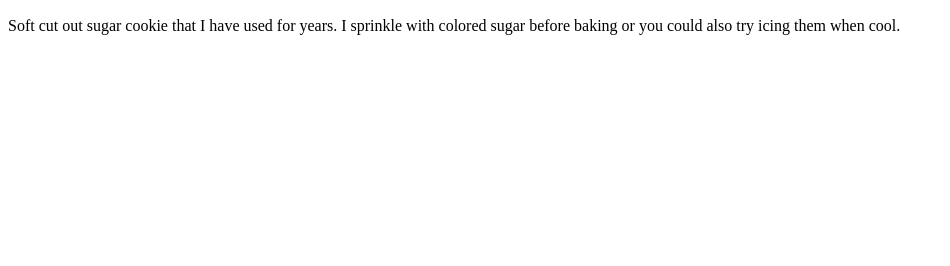
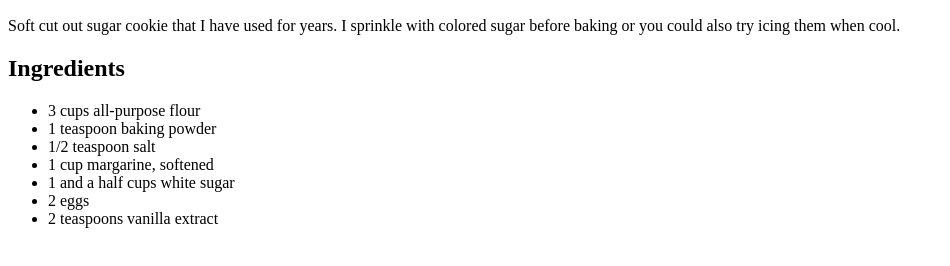
Before and after one commit to Aldas-boop/odin-recipes, a plain HTML site: page recipes/cookies.html in a window 1280 px wide. Shown: the part 434-700 px from the top of the page, without its empty margins (0-950 px from the left). Drawn offline with Linux system fonts and the light colour scheme.

Commit message:
Add ingredients list

```diff
--- a/recipes/cookies.html
+++ b/recipes/cookies.html
@@ -12,5 +12,16 @@
 
         <h2>Description</h2>
         <p>Soft cut out sugar cookie that I have used for years. I sprinkle with colored sugar before baking or you could also try icing them when cool.</p>
+
+        <h2>Ingredients</h2>
+        <ul>
+            <li>3 cups all-purpose flour</li>
+            <li>1 teaspoon baking powder</li>
+            <li>1/2 teaspoon salt</li>
+            <li>1 cup margarine, softened</li>
+            <li>1 and a half cups white sugar</li>
+            <li>2 eggs</li>
+            <li>2 teaspoons vanilla extract</li>
+        </ul>
     </body>
 </html>
```
